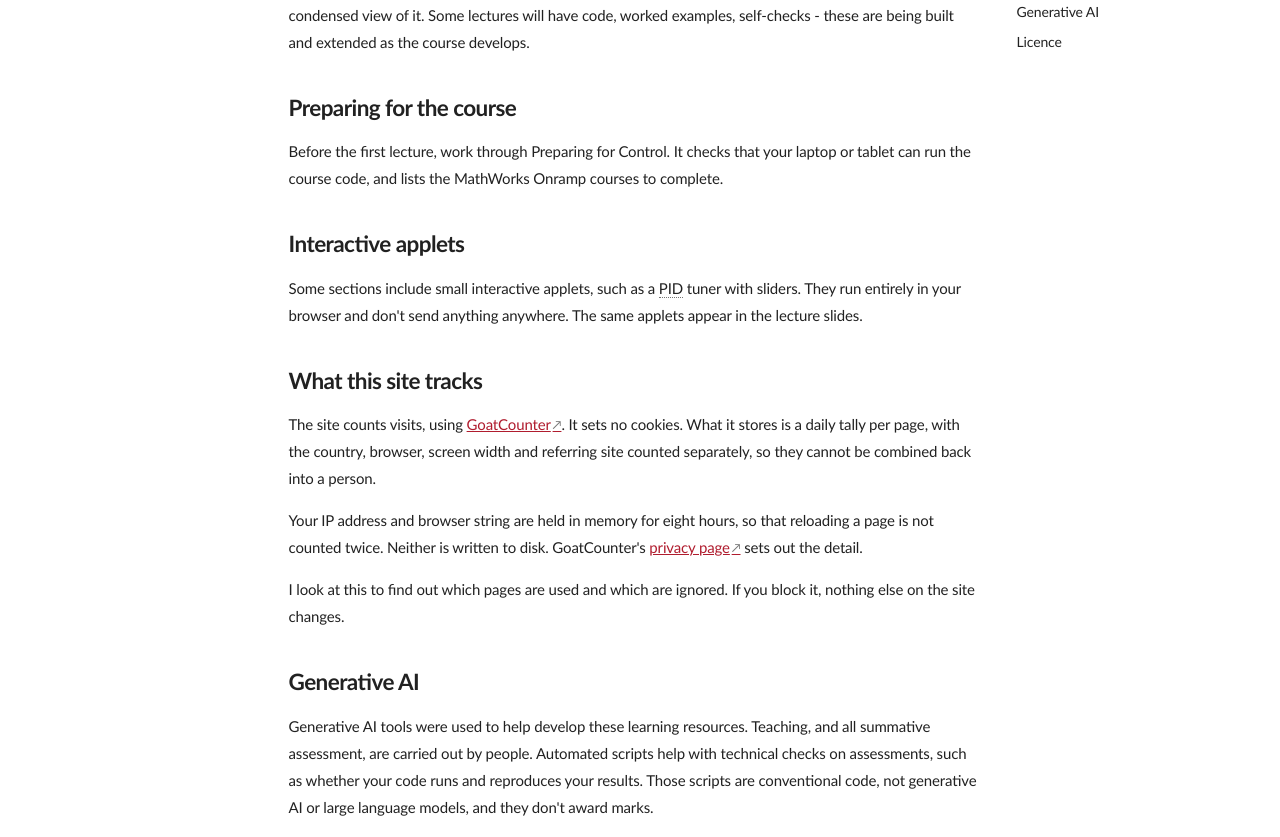
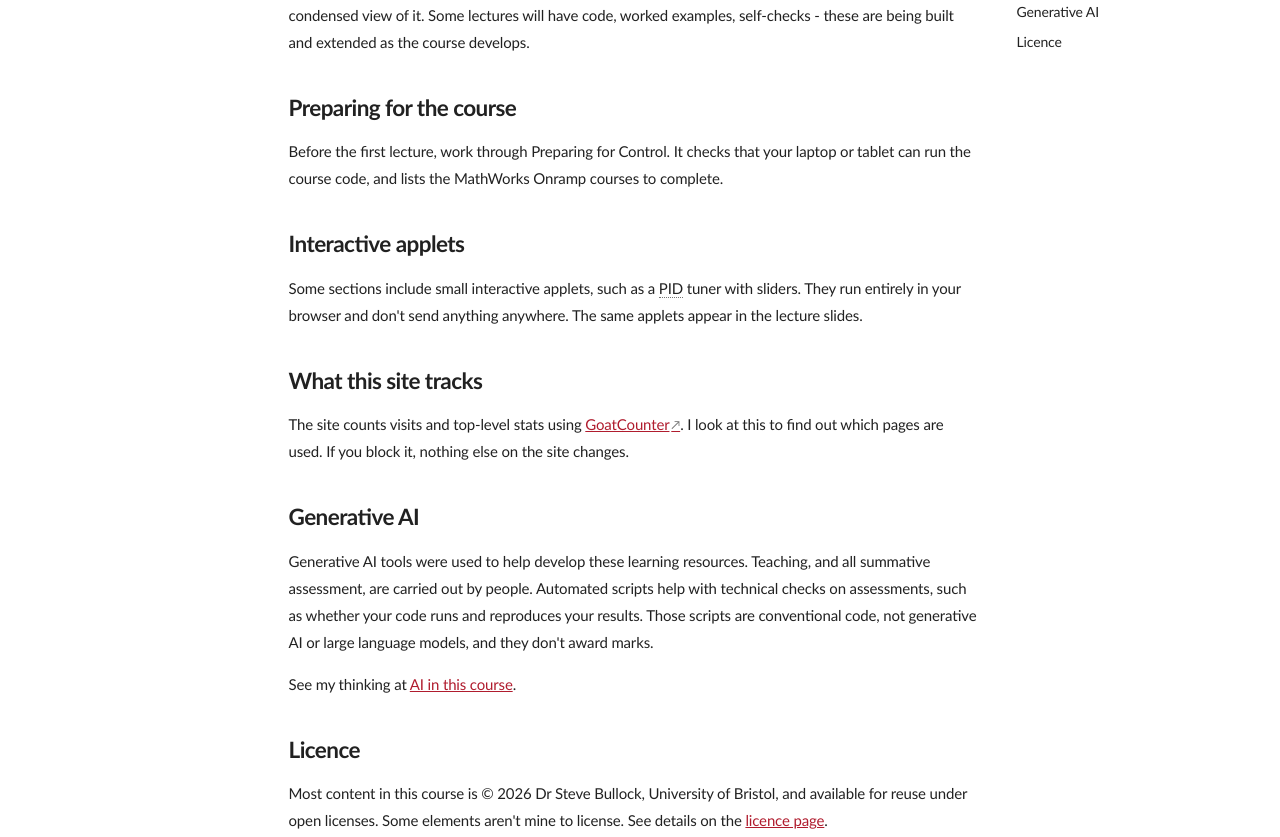
Before and after one commit to CADE30008/cade30008.github.io, a plain HTML site: page about/index.html in a window 1280 px wide. Shown: the part 256-1093 px from the top of the page. Drawn offline with nearby package versions, Linux system fonts and the light colour scheme.

Commit message:
Built from b982501

```diff
--- a/about/index.html
+++ b/about/index.html
@@ -583,9 +583,7 @@
 <h2 id="interactive-applets">Interactive applets<a class="headerlink" href="#interactive-applets" title="Permanent link">&para;</a></h2>
 <p>Some sections include small interactive applets, such as a <abbr title="proportional–integral–derivative: the three-term controller, and the most used in engineering">PID</abbr> tuner with sliders. They run entirely in your browser and don't send anything anywhere. The same applets appear in the lecture slides.</p>
 <h2 id="what-this-site-tracks">What this site tracks<a class="headerlink" href="#what-this-site-tracks" title="Permanent link">&para;</a></h2>
-<p>The site counts visits, using <a href="https://www.goatcounter.com">GoatCounter</a>. It sets no cookies. What it stores is a daily tally per page, with the country, browser, screen width and referring site counted separately, so they cannot be combined back into a person.</p>
-<p>Your IP address and browser string are held in memory for eight hours, so that reloading a page is not counted twice. Neither is written to disk. GoatCounter's <a href="https://www.goatcounter.com/help/privacy">privacy page</a> sets out the detail.</p>
-<p>I look at this to find out which pages are used and which are ignored. If you block it, nothing else on the site changes.</p>
+<p>The site counts visits and top-level stats using <a href="https://www.goatcounter.com">GoatCounter</a>. I look at this to find out which pages are used. If you block it, nothing else on the site changes.</p>
 <h2 id="generative-ai">Generative AI<a class="headerlink" href="#generative-ai" title="Permanent link">&para;</a></h2>
 <p>Generative AI tools were used to help develop these learning resources. Teaching, and all summative assessment, are carried out by people.
 Automated scripts help with technical checks on assessments, such as whether your code runs and
@@ -595,7 +593,7 @@ large language models, and they don't award marks.</p>
 <h2 id="licence">Licence<a class="headerlink" href="#licence" title="Permanent link">&para;</a></h2>
 <p>Most content in this course is © 2026 Dr Steve Bullock, University of Bristol, and available for reuse under
 open licenses. Some elements aren't mine to license. See details on the <a href="../licence/">licence page</a>.</p>
-<!-- tracking: status=approved version=1 -->
+<!-- tracking: status=approved version=2 -->
 
 <!-- Appended to every page (pymdownx.snippets.auto_append), so each term
      here is tooltipped site-wide, on every occurrence. That is why terms
```
Also changed, not shown: search.json (+1 -1 lines).
